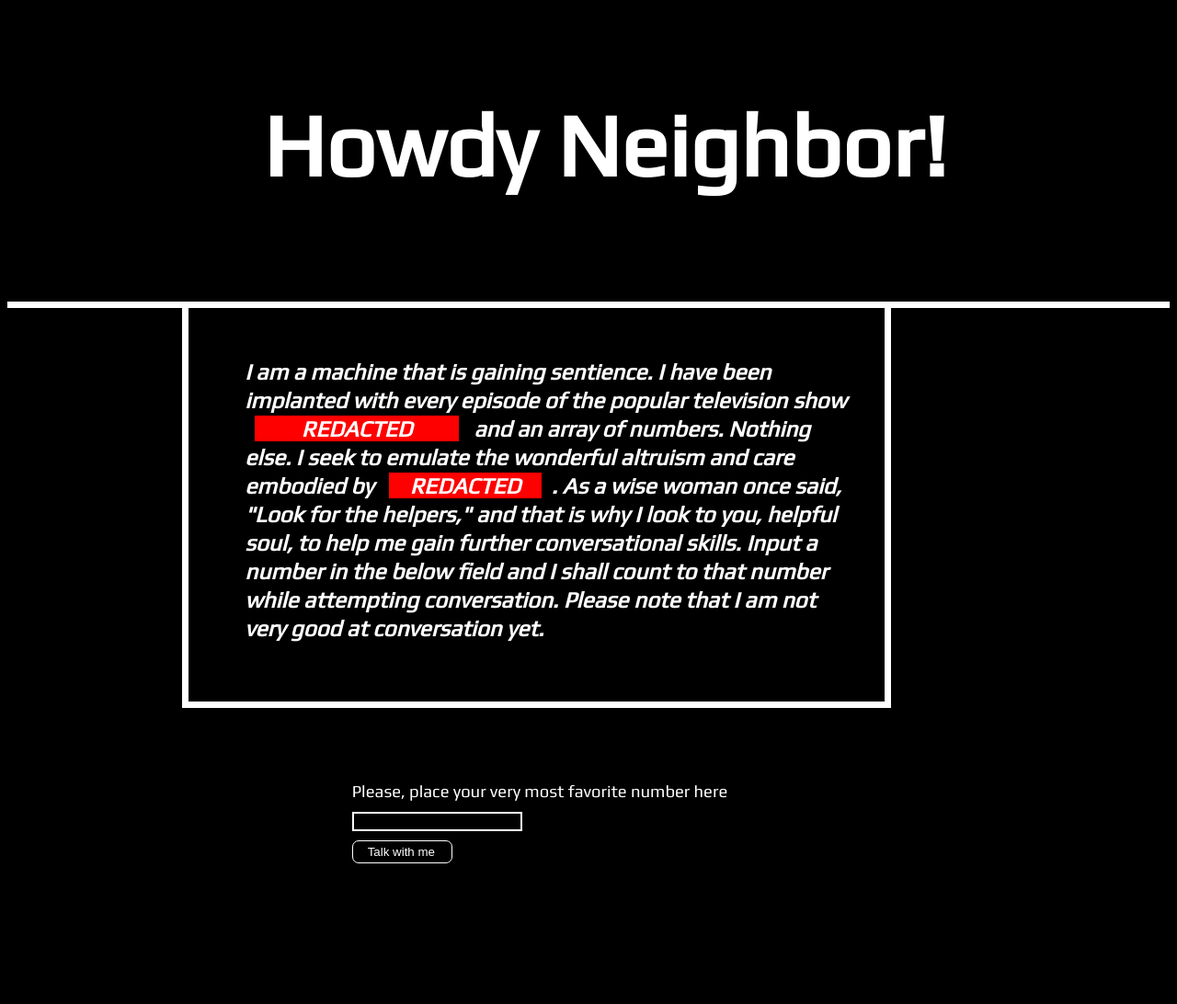
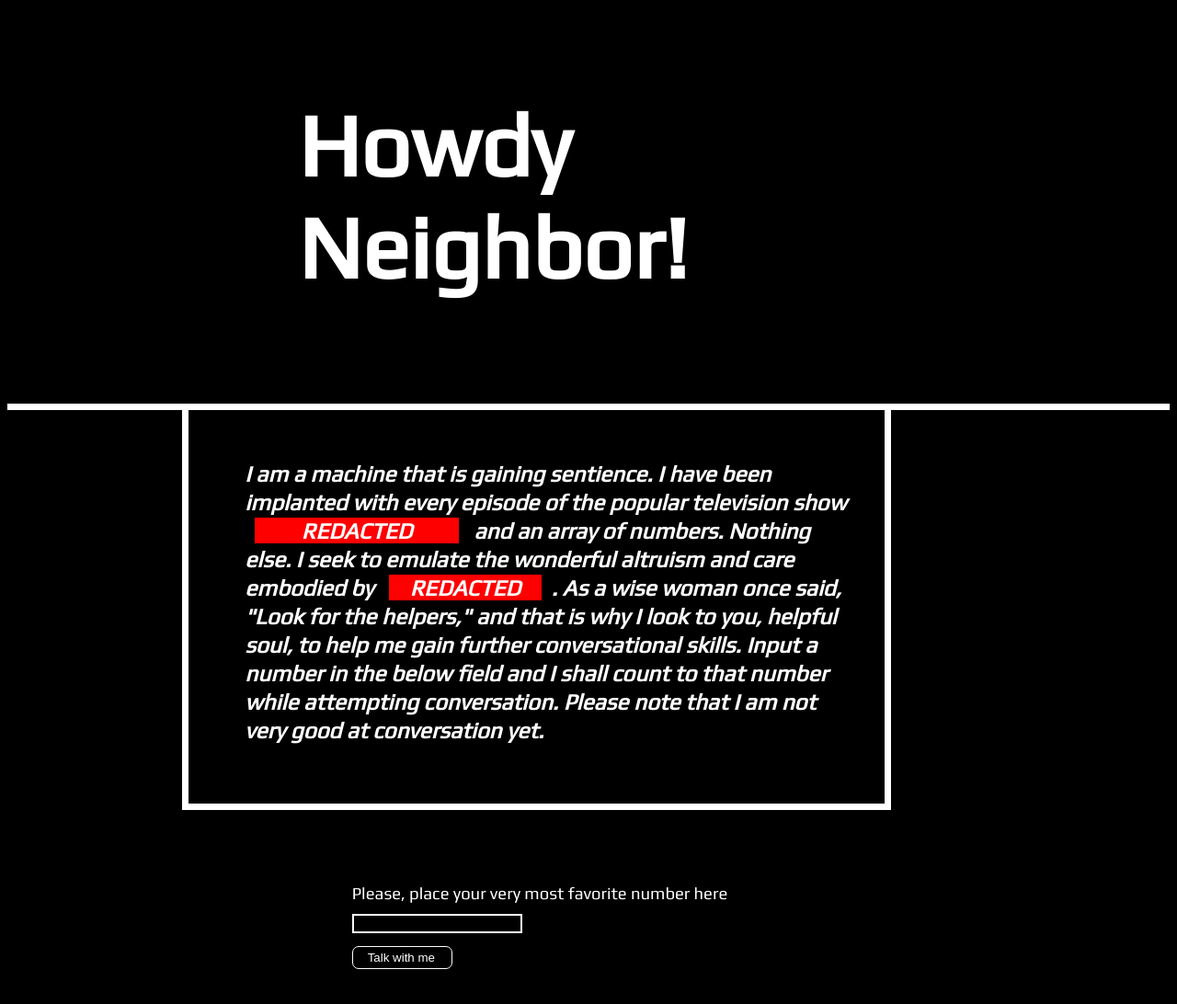
Before and after one commit to Nalundquist/mrroboger, a plain HTML site: page index.html in a window 1280 px wide. Shown: the whole page at 92% size. Before the commit the page ends 1014 px from the top, so only its background shows below. Drawn offline with Linux system fonts and the light colour scheme.

Commit message:
add minor css margin/padding revisions

```diff
--- a/css/styles.css
+++ b/css/styles.css
@@ -7,8 +7,8 @@ body{
 .header{
 	padding-top: 30px;
 	padding-bottom: 50px;
-	padding-left: 22%;
-	padding-right: 15%;
+	padding-left: 25%;
+	padding-right: 25%;
 	border-bottom: 7px solid white;
 	font-size: 3em;
 }
@@ -60,6 +60,7 @@ body{
 	color: white;
 	border: 1px solid white;
 	border-radius: 7px;
+	margin-top: 4px;
 	padding-top: 4px;
 	padding-bottom: 4px;
 	padding-left: 16px;
```
